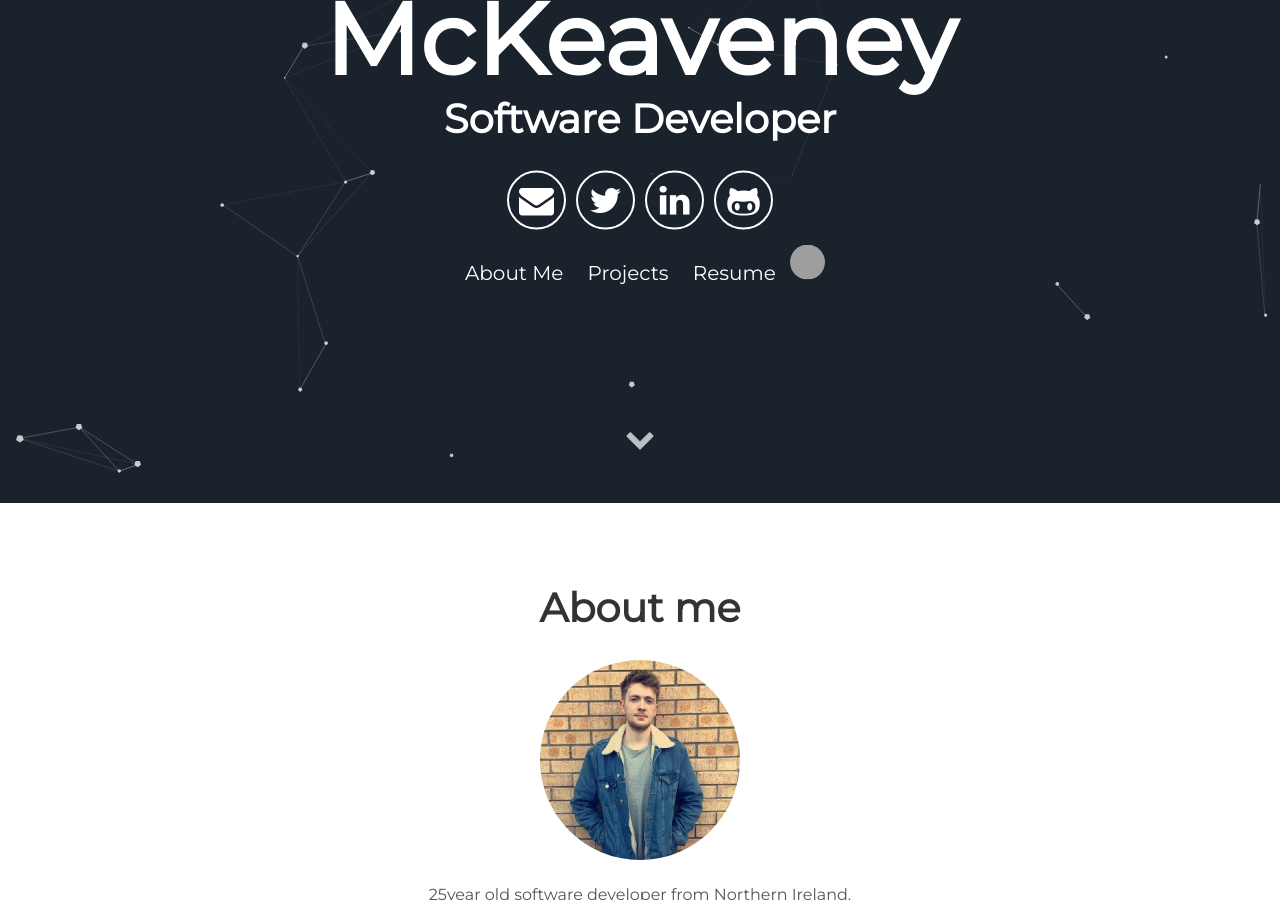
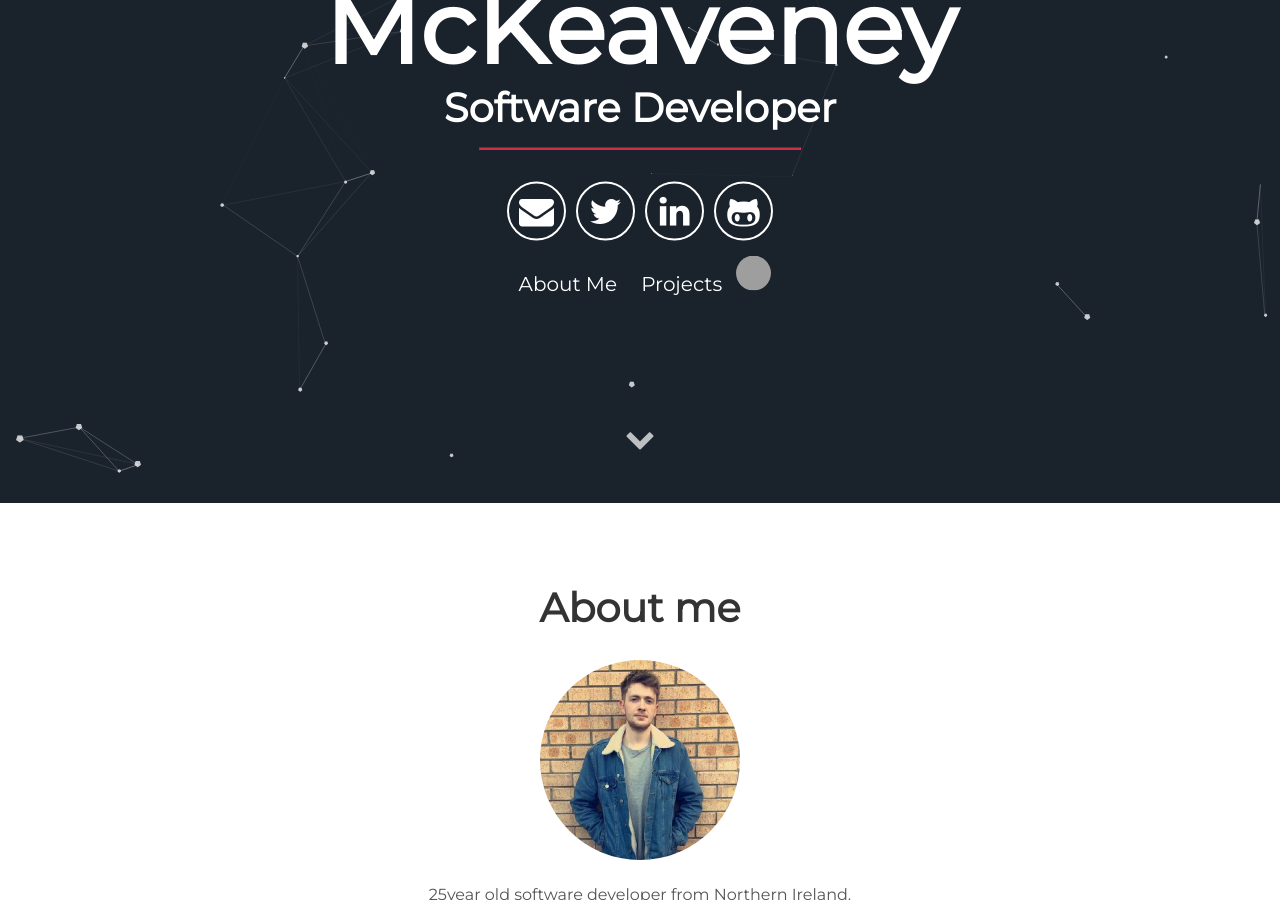
Before and after one commit to DeanMcK123/Portfolio2.0, a Jekyll site: the page built from index.html, in a window 1280 px wide and 900 px high, scrolled down 397 px. Built offline with Jekyll 4.4.1, drawn with Linux system fonts in a browser that asks for light colours; grey boxes are pictures that could not be loaded.

Commit message:
commit main

```diff
--- a/_includes/header.html
+++ b/_includes/header.html
@@ -3,6 +3,7 @@
       <h1>
         <span class="site-title">{{site.username}}</span>
         <span class="site-description">{{site.user_title}}</span>
+        <hr style="width: 50%; background-color: #E83951; border-color: #E83951;">
       </h1>
       <div class="header-icons">
         <a aria-label="Send email" href="mailto:deanmckeaveney@gmail.com"><i class="icon fa fa-envelope"></i></a>
@@ -13,7 +14,6 @@
       <div class="header-links">
         <a class="link" href="#about" data-scroll>About Me</a>
         <a class="link" href="#projects" data-scroll>Projects</a>
-        <a class="link" target="_blank" href="https://drive.google.com/file/d/1e8sLLpVWB5hzRXxYc4XFD_l5nZgp-HyC/view" data-scroll>Resume</a>
         <a href="/assets/Dean McKeaveney CV.docx" style="color: white;"><img src="https://png.icons8.com/office/40/000000/open-resume.png" height="35" width="35"></a>
       </div>
   </div>
```
